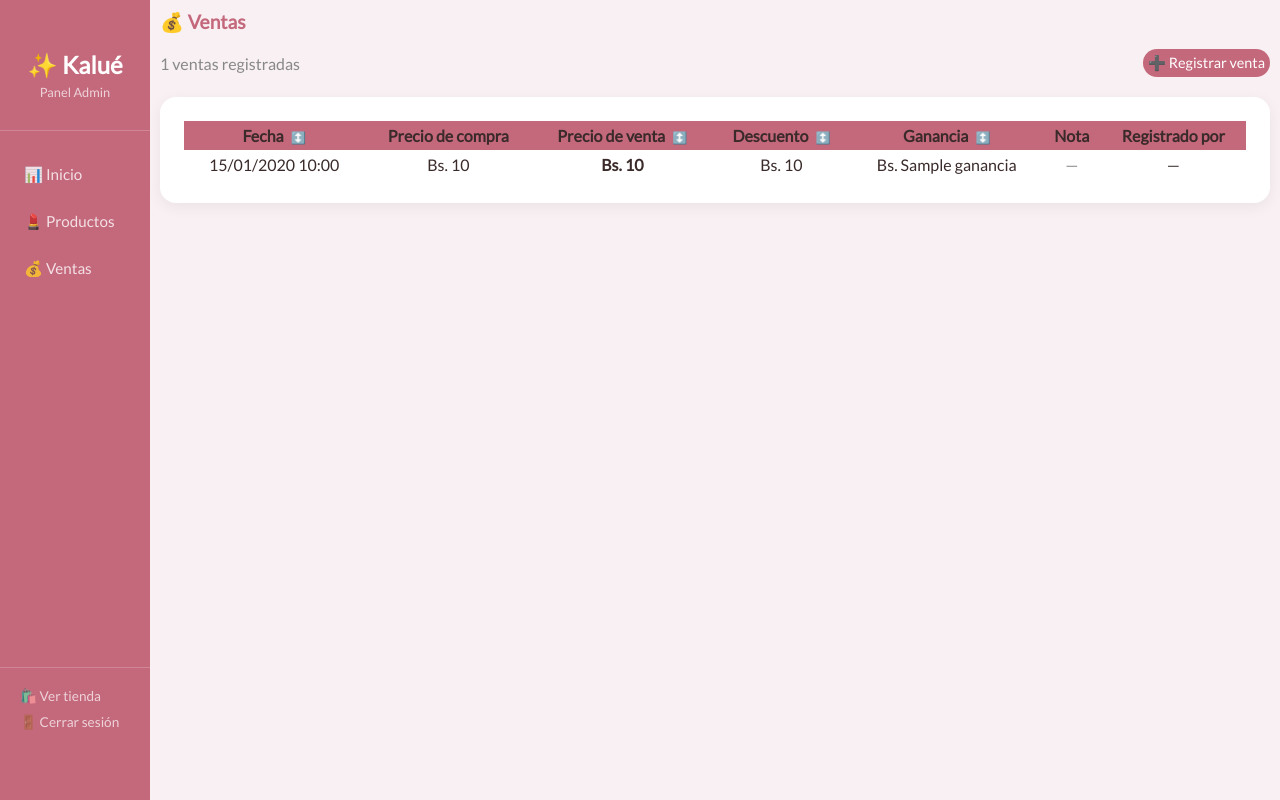
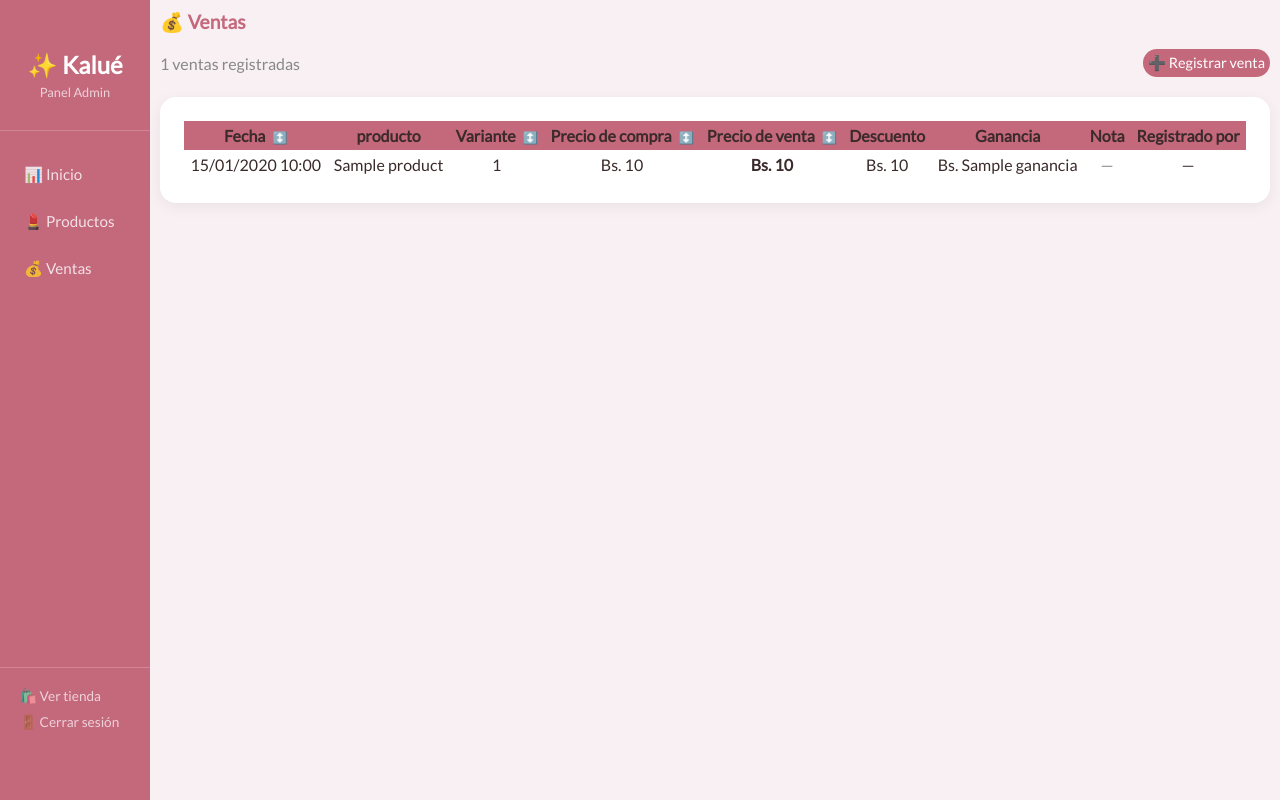
Before and after one commit to ivancaceresfl/Kalue_Beauty_Store_Django, a Django app: template templates/dashboard/ventas.html in a window 1280 px wide. Run offline with Django 5.2, Linux system fonts and the light colour scheme; the template is opened without the code that fills it: most values are stand-ins (such as "Sample title", 1, 10 or a date in 2020).

Commit message:
dashboard ventas acualizado

```diff
--- a/store/views.py
+++ b/store/views.py
@@ -5,6 +5,7 @@ from django.conf import settings
 from django.contrib.auth import authenticate, login, logout
 from .models import (Product, Category, Subcategory, ProductVariant,
                      ProductImage, Stock, PurchaseLot, StockMovement, Sale, GastoExtra)
+from django.db.models import Prefetch
 
 
 def es_admin(user):
@@ -256,7 +257,7 @@ def dashboard_ventas(request):
     ventas = Sale.objects.select_related('admin').prefetch_related(
         Prefetch(
             'movements',
-            queryset=StockMovement.objects.select_related('lot').filter(type='venta'),
+            queryset=StockMovement.objects.select_related('lot', 'variant__product').filter(type='venta'),
             to_attr='movimientos_venta'
         )
     ).order_by('-created_at')
--- a/templates/dashboard/ventas.html
+++ b/templates/dashboard/ventas.html
@@ -15,6 +15,8 @@
         <thead>
             <tr>
                 <th>Fecha</th>
+                <th>producto</th>
+                <th>Variante</th>
                 <th>Precio de compra</th>
                 <th>Precio de venta</th>
                 <th>Descuento</th>
@@ -27,6 +29,16 @@
             {% for v in ventas %}
             <tr>
                 <td>{{ v.venta.created_at|date:"d/m/Y H:i" }}</td>
+                <td>
+                    {% if item.venta.movimientos_venta %}
+                    {{ item.venta.movimientos_venta.0.variant.product.name }}
+                    {% else %}—{% endif %}
+                </td>
+                <td>
+                    {% if item.venta.movimientos_venta %}
+                    {{ item.venta.movimientos_venta.0.variant.color_or_number|default:"Única" }}
+                    {% else %}—{% endif %}
+                </td>
                 <td>Bs. {{ v.precio_compra }}</td>
                 <td><strong>Bs. {{ v.precio_venta }}</strong></td>
                 <td>{% if v.venta.discount %}Bs. {{ v.venta.discount }}{% else %}—{% endif %}</td>
```
